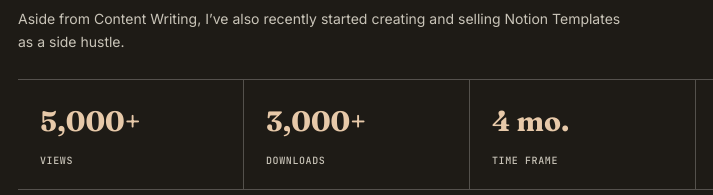
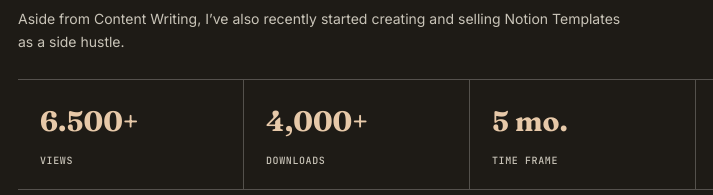
Before and after one commit to sharmaaviralalt/Portfolio, a plain HTML site: page index.html in a window 1280 px wide. Shown: the part 6161-6356 px from the top of the page, 170-883 px from the left. Drawn offline with Linux system fonts and the light colour scheme.

Commit message:
Update statistics in index.html

```diff
--- a/index.html
+++ b/index.html
@@ -371,9 +371,9 @@
     <p class="beat-intro">Aside from Content Writing, I’ve also recently started creating and selling Notion Templates as a side hustle.</p>
 
     <div class="stat-row">
-      <div class="stat"><span class="num">5,000+</span><span class="label">Views</span></div>
-      <div class="stat"><span class="num">3,000+</span><span class="label">Downloads</span></div>
-      <div class="stat"><span class="num">4 mo.</span><span class="label">Time Frame</span></div>
+      <div class="stat"><span class="num">6.500+</span><span class="label">Views</span></div>
+      <div class="stat"><span class="num">4,000+</span><span class="label">Downloads</span></div>
+      <div class="stat"><span class="num">5 mo.</span><span class="label">Time Frame</span></div>
       <div class="stat"><span class="num">$0</span><span class="label">Ad Spend</span></div>
     </div>
 
```
